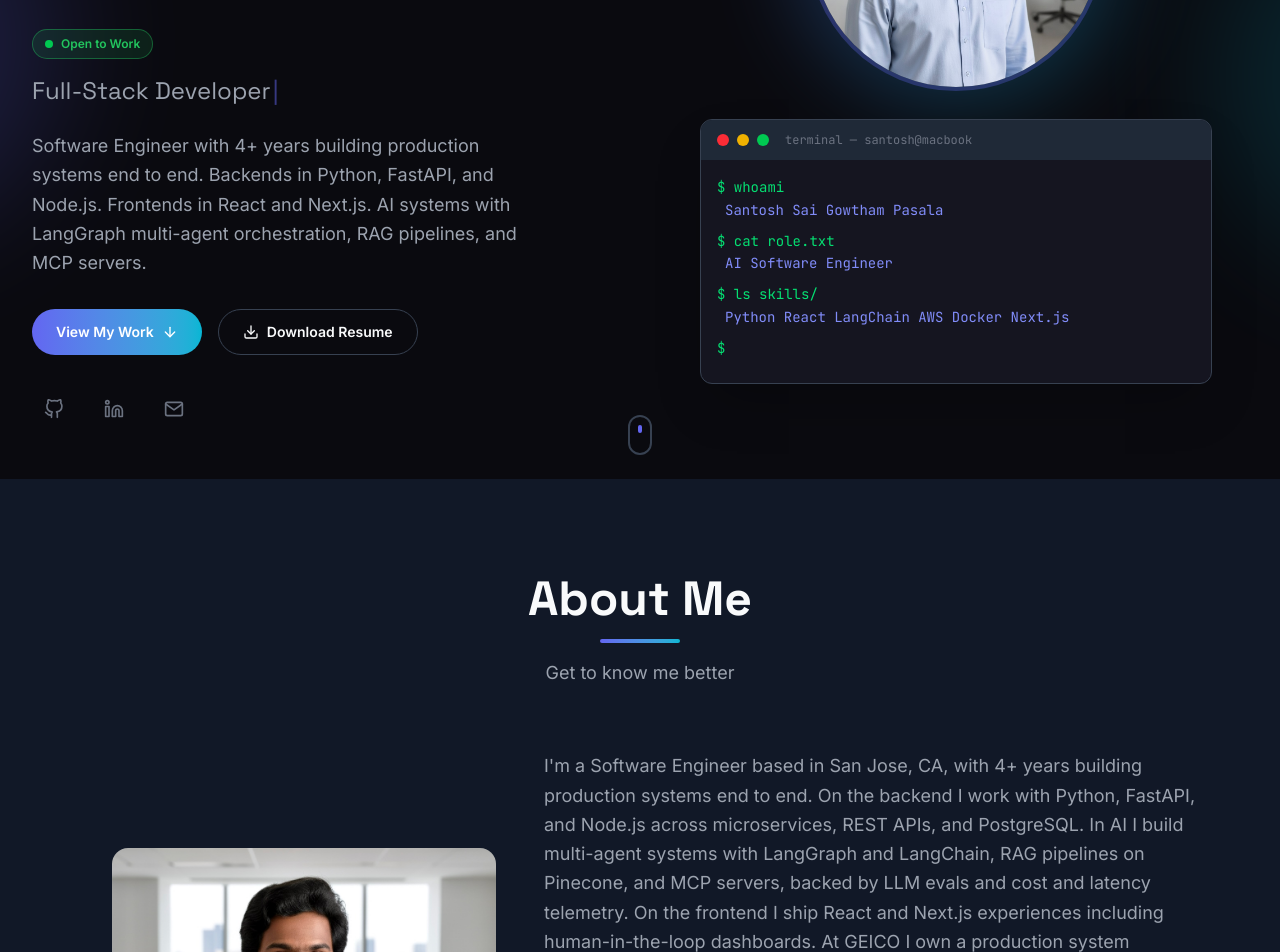
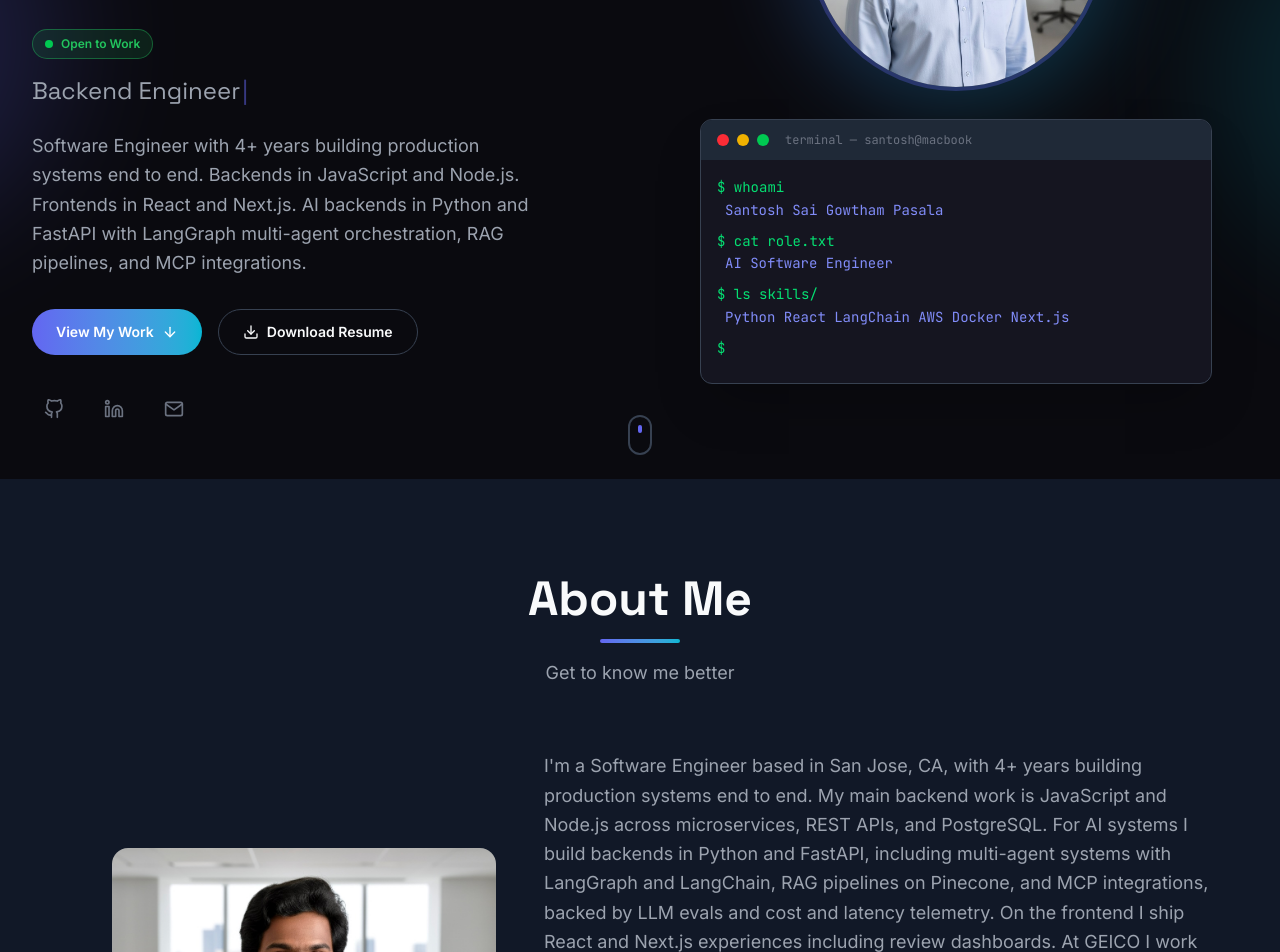
Before and after one commit to pssgowtham/new-portfolio, a Next.js app: page / in a window 1280 px wide. Shown: the part 360-1312 px from the top of the page. Built offline with nearby package versions, Linux system fonts and the light colour scheme; no server answers.

Commit message:
Sync site content with new SDE resume (JS-major backend, Python AI backend)

```diff
--- a/src/data/personal.ts
+++ b/src/data/personal.ts
@@ -4,21 +4,21 @@ export const personalInfo: PersonalInfo = {
   name: "Santosh Sai Gowtham Pasala",
   shortName: "PSS Gowtham",
   initials: "PSS",
-  title: "AI Software Engineer",
+  title: "Software Engineer",
   location: "San Jose, CA",
   email: "santoshp12122@gmail.com",
   phone: "+1 (669) 209-0322",
   linkedin: "https://www.linkedin.com/in/santoshsaigowtham/",
   github: "https://github.com/pssgowtham",
   summary:
-    "Software Engineer with 4+ years building production systems end to end. Backends in Python, FastAPI, and Node.js. Frontends in React and Next.js. AI systems with LangGraph multi-agent orchestration, RAG pipelines, and MCP servers.",
+    "Software Engineer with 4+ years building production systems end to end. Backends in JavaScript and Node.js. Frontends in React and Next.js. AI backends in Python and FastAPI with LangGraph multi-agent orchestration, RAG pipelines, and MCP integrations.",
   about:
-    "I'm a Software Engineer based in San Jose, CA, with 4+ years building production systems end to end. On the backend I work with Python, FastAPI, and Node.js across microservices, REST APIs, and PostgreSQL. In AI I build multi-agent systems with LangGraph and LangChain, RAG pipelines on Pinecone, and MCP servers, backed by LLM evals and cost and latency telemetry. On the frontend I ship React and Next.js experiences including human-in-the-loop dashboards. At GEICO I own a production system processing 1K+ customer service emails daily at 92% accuracy. I work directly with stakeholders from problem definition through deployment on Azure and AWS.",
+    "I'm a Software Engineer based in San Jose, CA, with 4+ years building production systems end to end. My main backend work is JavaScript and Node.js across microservices, REST APIs, and PostgreSQL. For AI systems I build backends in Python and FastAPI, including multi-agent systems with LangGraph and LangChain, RAG pipelines on Pinecone, and MCP integrations, backed by LLM evals and cost and latency telemetry. On the frontend I ship React and Next.js experiences including review dashboards. At GEICO I work on a production system processing 1K+ customer service emails daily at 92% accuracy. I work directly with stakeholders from problem definition through deployment on Azure and AWS.",
   roles: [
-    "AI Software Engineer",
+    "Software Engineer",
+    "Backend Engineer",
     "Full-Stack Developer",
-    "LLM & RAG Specialist",
-    "Cloud Architect",
+    "AI Engineer",
   ],
   profileImage: "/profile.jpg",
   resumeUrl: "/resume.pdf",
```
